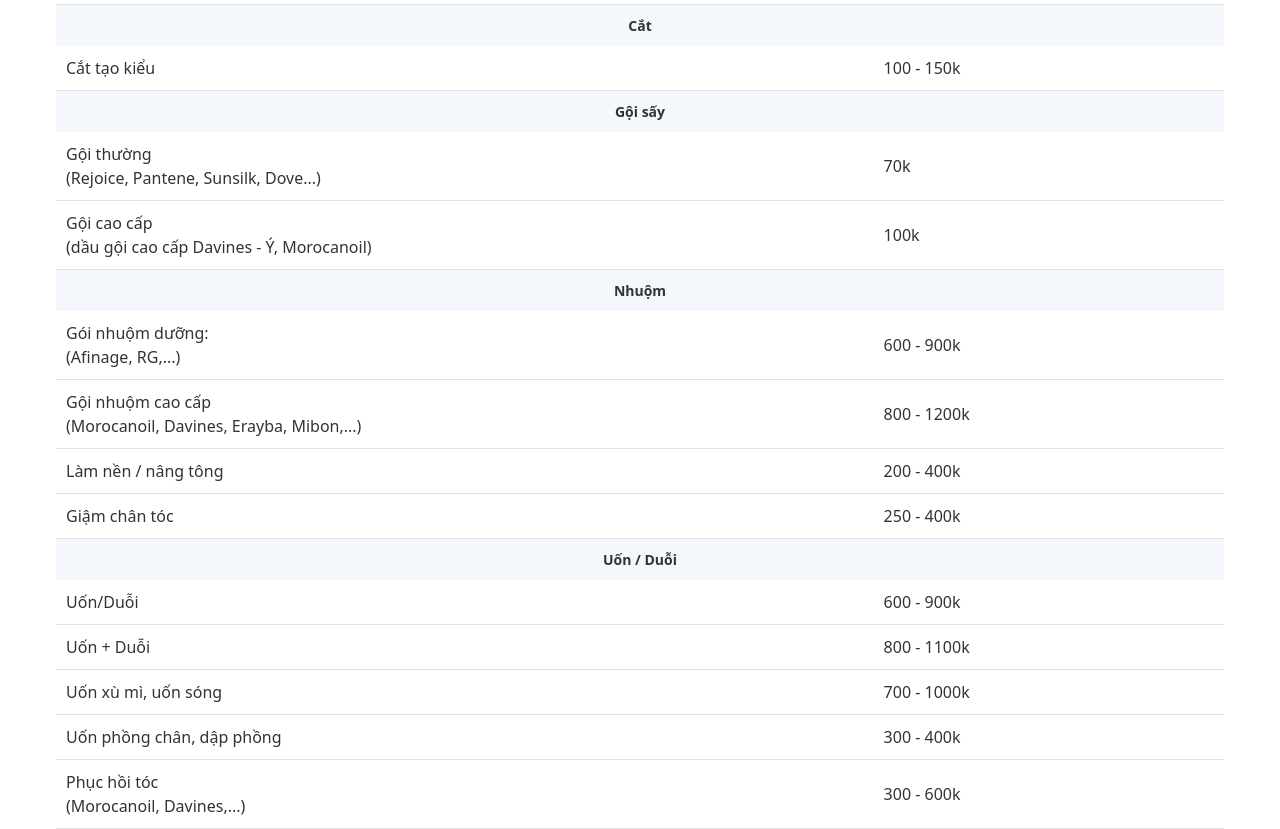
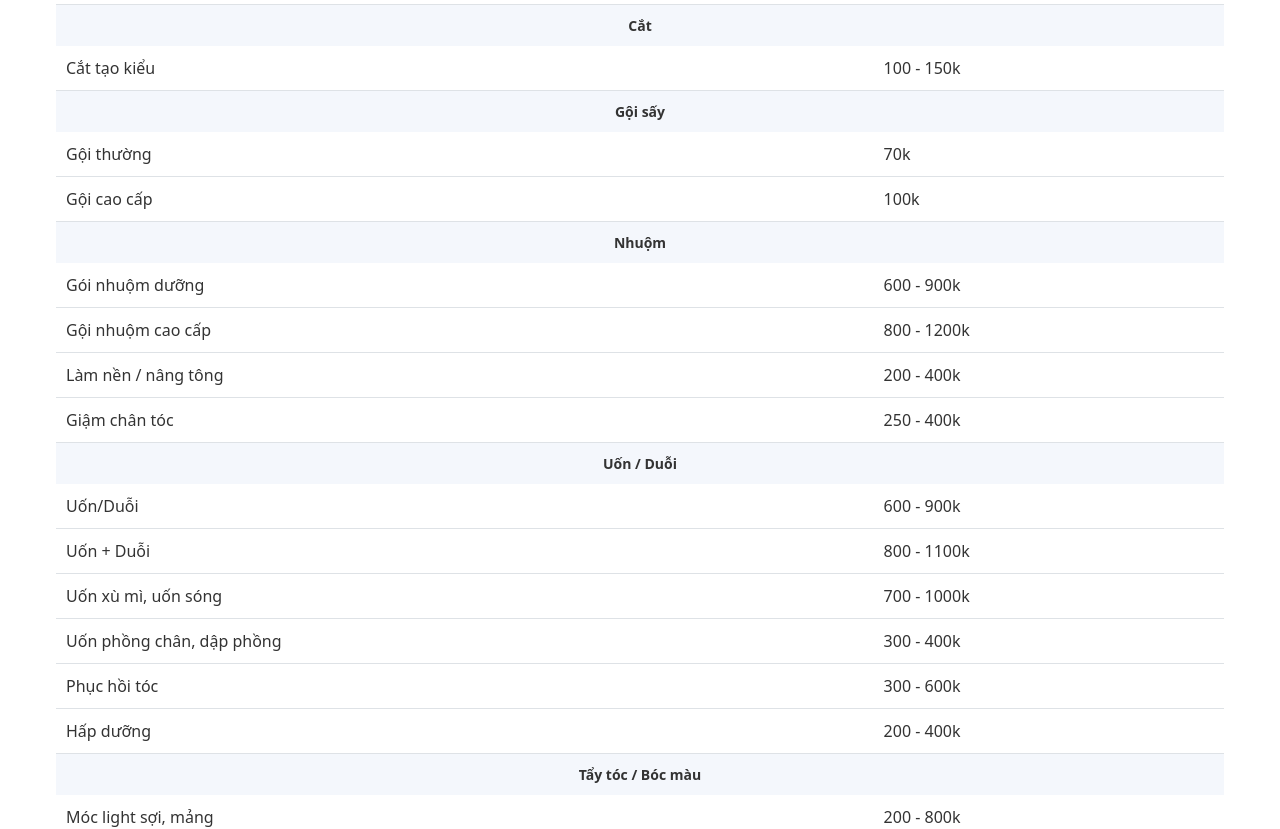
Before and after one commit to nguyen-minh-phuoc/himahairsalon, a React (Create React App) app: page /bang-gia in a window 1280 px wide. Shown: the part 560-1389 px from the top of the page. Built offline with nearby package versions, Linux system fonts and the light colour scheme.

Commit message:
update price

```diff
--- a/src/Pages/Gallery.js
+++ b/src/Pages/Gallery.js
@@ -93,15 +93,18 @@ const Gallery = React.memo(() => {
             {galleryImages.map((image, index) => (
               <a
                 key={index}
-                className="gallery-item"
-                href={image.src} // Original image shown in lightbox
-                data-lg-size="1600-2400" // Optional: Set the size of the lightbox
+                className="gallery-item block relative aspect-square"
+                href={image.src}
+                data-lg-size="1600-2400"
               >
-                <img
-                  alt={image.alt}
-                  src={image.thumb} // Thumbnail shown in grid
-                  className="w-full aspect-square object-cover rounded-lg hover:opacity-90 transition-opacity"
-                />
+                <div className="w-full h-full bg-gray-100">
+                  <img
+                    alt={image.alt}
+                    src={image.thumb}
+                    className="w-full h-full object-cover rounded-lg hover:opacity-90 transition-opacity absolute inset-0"
+                    loading="lazy"
+                  />
+                </div>
               </a>
             ))}
           </LightGallery>
--- a/src/Pages/PriceList.js
+++ b/src/Pages/PriceList.js
@@ -38,15 +38,11 @@ const PriceList = () => {
             </thead>
             <tbody>
               <tr>
-                <td className="w-[70%]">
-                  Gội thường <br /> (Rejoice, Pantene, Sunsilk, Dove...)
-                </td>
+                <td className="w-[70%]">Gội thường</td>
                 <td>70k</td>
               </tr>
               <tr>
-                <td>
-                  Gội cao cấp <br /> (dầu gội cao cấp Davines - Ý, Morocanoil)
-                </td>
+                <td>Gội cao cấp</td>
                 <td>100k</td>
               </tr>
             </tbody>
@@ -62,17 +58,11 @@ const PriceList = () => {
             </thead>
             <tbody>
               <tr>
-                <td className="w-[70%]">
-                  Gói nhuộm dưỡng: <br />
-                  (Afinage, RG,...)
-                </td>
+                <td className="w-[70%]">Gói nhuộm dưỡng</td>
                 <td>600 - 900k</td>
               </tr>
               <tr>
-                <td>
-                  Gội nhuộm cao cấp <br />
-                  (Morocanoil, Davines, Erayba, Mibon,...)
-                </td>
+                <td>Gội nhuộm cao cấp</td>
                 <td>800 - 1200k</td>
               </tr>
               <tr>
@@ -111,16 +101,11 @@ const PriceList = () => {
                 <td>300 - 400k</td>
               </tr>
               <tr>
-                <td>
-                  Phục hồi tóc <br />
-                  (Morocanoil, Davines,...)
-                </td>
+                <td>Phục hồi tóc</td>
                 <td>300 - 600k</td>
               </tr>
               <tr>
-                <td>
-                  Hấp dưỡng <br /> (Morocanoil, Davines,...)
-                </td>
+                <td>Hấp dưỡng</td>
                 <td>200 - 400k</td>
               </tr>
             </tbody>
```
